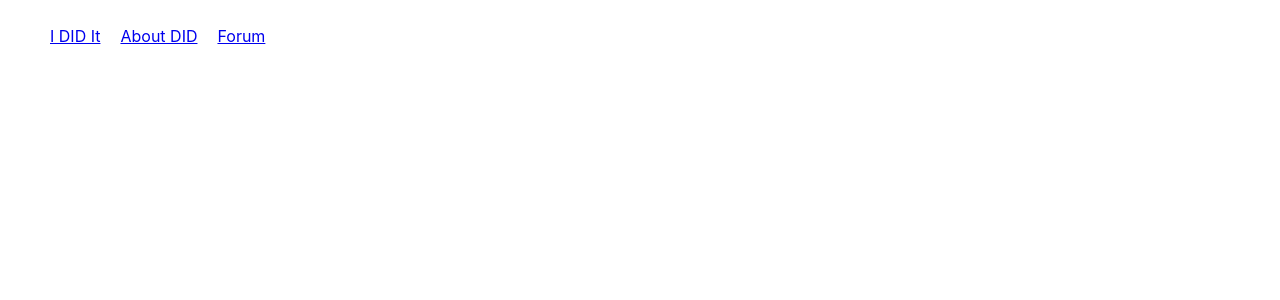
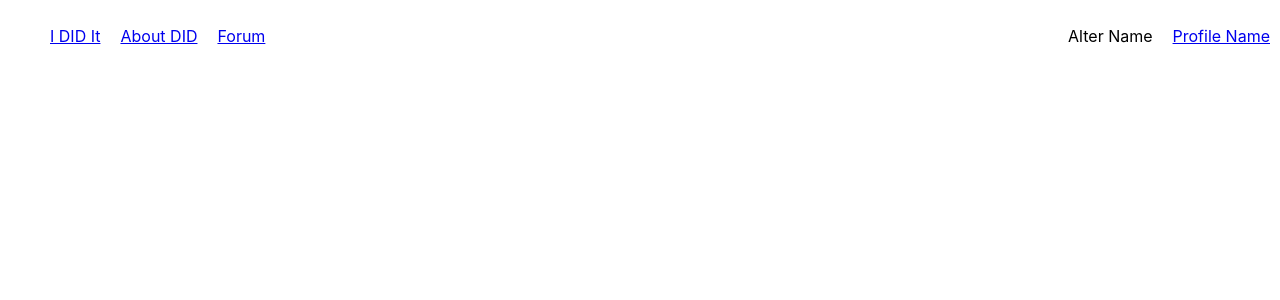
Before and after one commit to EagerBeaver98/i-did-it, a React (Create React App) app: page /profile in a window 1280 px wide. Shown: the top 300 px of the page. Built offline with nearby package versions, Linux system fonts and the light colour scheme.

Commit message:
Added profile route

```diff
--- a/src/App.js
+++ b/src/App.js
@@ -2,6 +2,7 @@
 import Hello from './components/HelloWorld';
 import UnderConstruction from './components/UnderConstruction';
 import {BrowserRouter as Router, Route, Switch, Link} from 'react-router-dom';
+import Profile from './components/Profile';
 
 
 function App() {
@@ -22,6 +23,14 @@ function App() {
           </li>
         </ul>
       </nav>
+      <div className="Profile">
+        <ul className="Alters">
+          <li>Alter Name</li>
+          <li>
+            <Link to="/profile">Profile Name</Link>
+          </li>
+        </ul>
+      </div>
     </header>
       <div className='seperator'></div>
       <Switch>
@@ -34,6 +43,9 @@ function App() {
         <Route path="/forum">
           <UnderConstruction />
         </Route>
+        <Route path="/profile">
+          <Profile />
+        </Route>
       </Switch>
     </div>
     </Router>
--- /dev/null
+++ b/src/components/Profile.js
@@ -0,0 +1,7 @@
+function Profile() {
+return (
+  <div></div>
+);
+}
+
+export default Profile;
--- a/src/styles/Header.scss
+++ b/src/styles/Header.scss
@@ -1,7 +1,7 @@
 
 header {
   display: flex;
-  position: fixed;
+  justify-content: space-between;
   nav .HeaderItems {
     display: flex;
     justify-content: space-around;
@@ -15,4 +15,13 @@ header {
       margin: 10px;
     }
   }
+  .Profile .Alters{
+    justify-content: flex-end;
+    list-style: none;
+    display: flex;
+    li {
+      width: auto;
+      margin: 10px;
+    }
+  }
 }
```
